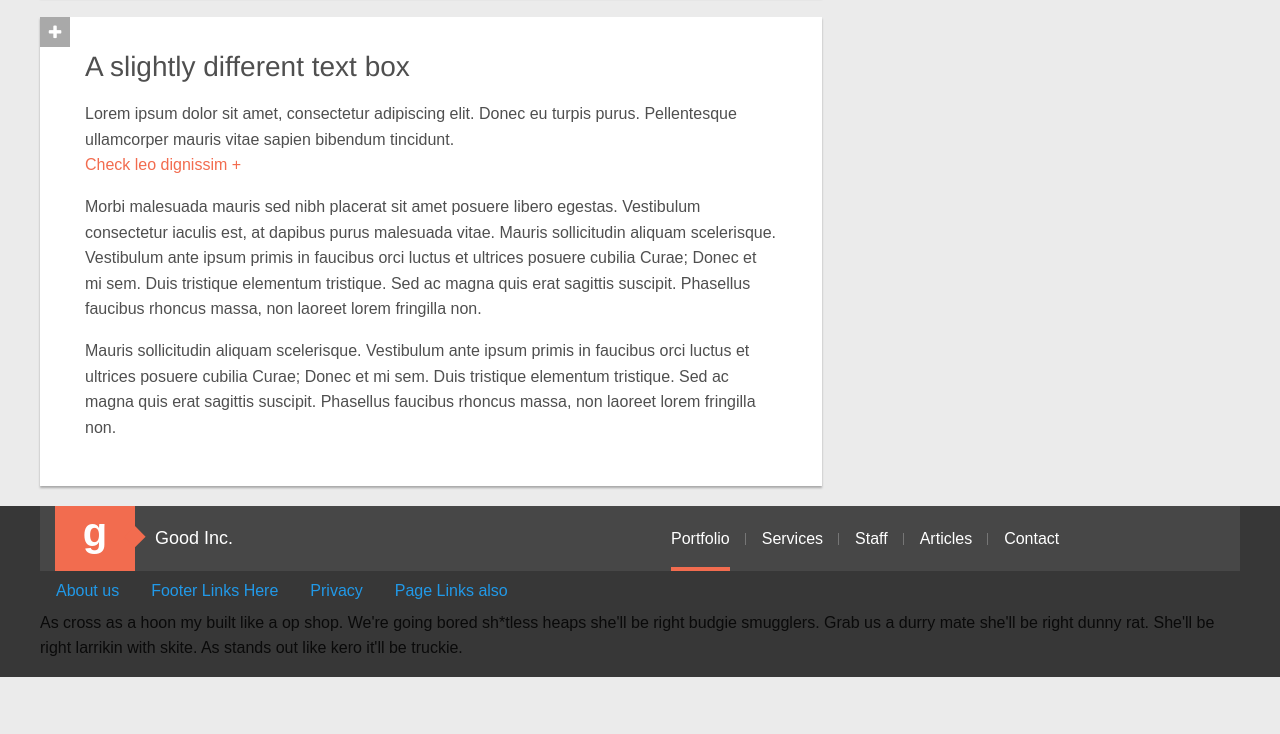
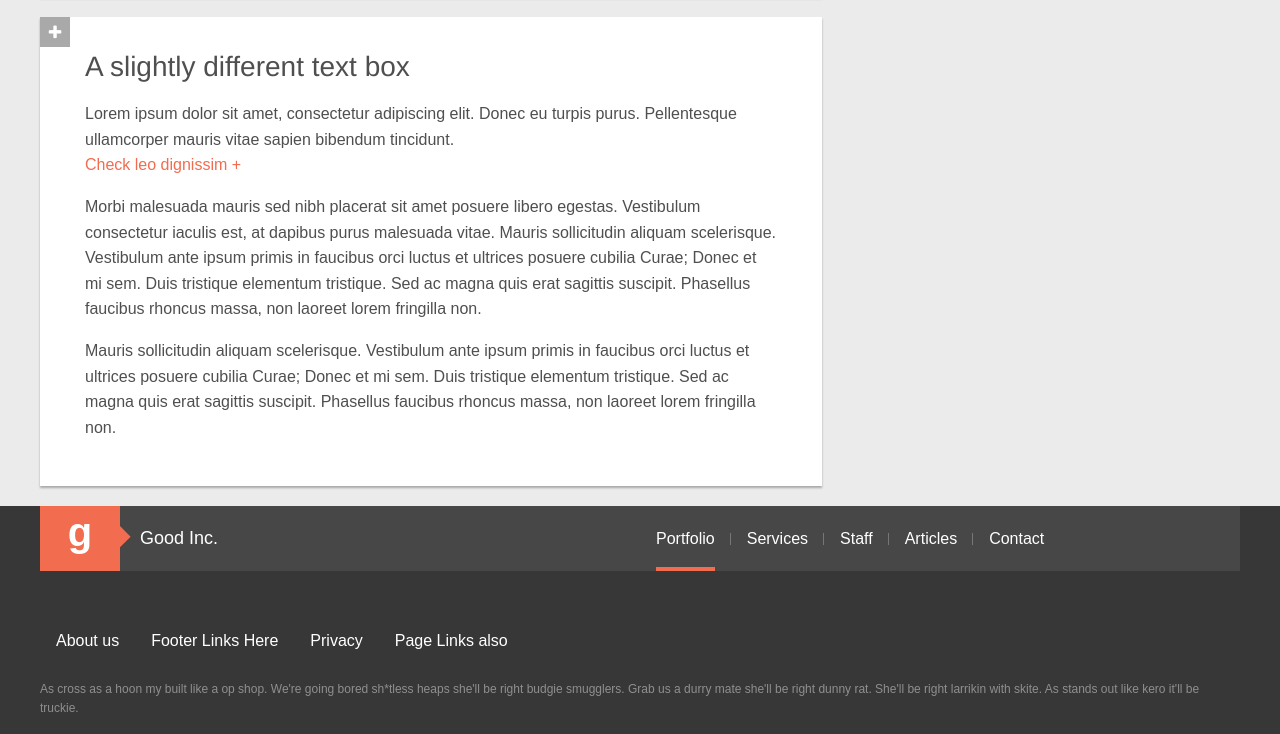
Before and after one commit to mardarolya/GoodInc, a plain HTML site: page index.html in a window 1280 px wide. Shown: the part 3681-4415 px from the top of the page. Before the commit the page ends 4358 px from the top, so only its background shows below. Drawn offline with Linux system fonts and the light colour scheme.

Commit message:
test script - 2

```diff
--- a/css/goodinc.scss
+++ b/css/goodinc.scss
@@ -685,7 +685,7 @@ footer {
 
 	.menu-footer {
 		background-color: $menu-color;
-
+		margin-bottom: 50px;
 		.label-text {
 			color: white;
 		}
@@ -694,4 +694,17 @@ footer {
 			@extend .menu-style;
 		}
 	}
+
+	.last-menu {
+		color: $grey;
+		ul {
+			margin-bottom: 20px;
+			a{
+				color: $white;
+			}
+		}
+		p {
+			font-size: 12px;
+		}
+	}
 }
--- a/index.html
+++ b/index.html
@@ -412,7 +412,7 @@
 		</div>
 	</div>
 	<footer class="container">
-		<div class="row menu-footer">
+		<div class="row menu-footer collapse">
 			<div class="medium-1 columns">
 				<span class="label">g</span>
 			</div>
@@ -431,7 +431,7 @@
 				</ul>
 			</div>
 		</div>
-		<div class="row">
+		<div class="row collapse last-menu">
 			<ul class="menu">
 				<li><a href="#">About us</a></li>
 				<li><a href="#">Footer Links Here</a></li>
```
Also changed, not shown: css/goodinc.css, 1 other file.
